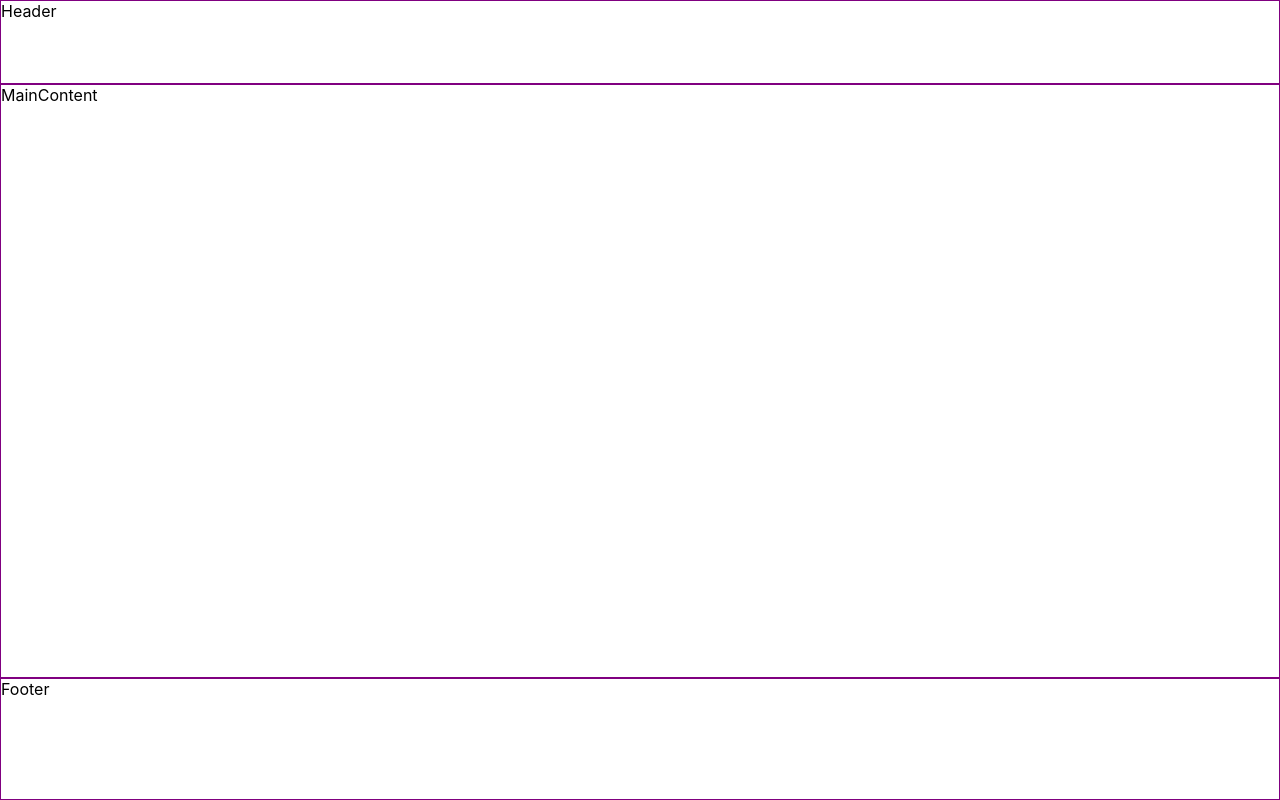
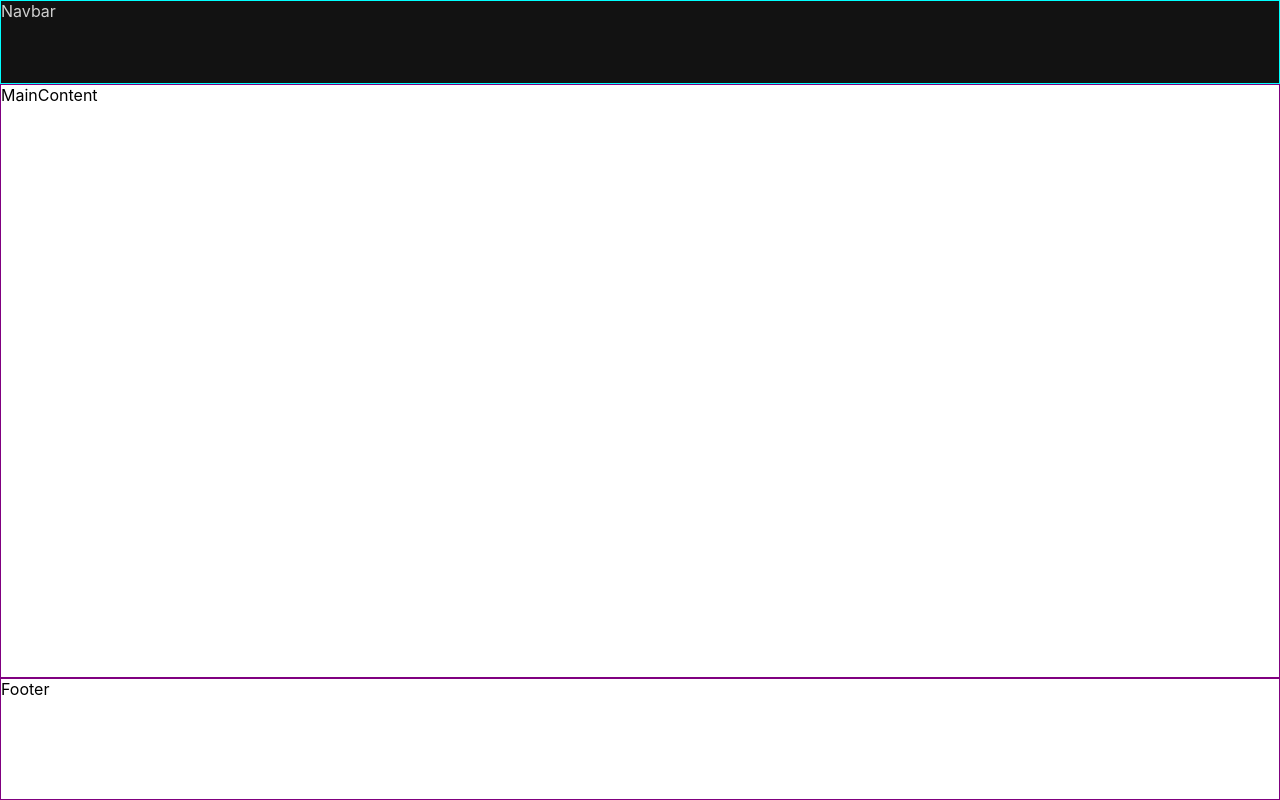
Before and after one commit to lletierce/easy-store-demo, a React (Create React App) app: page / in a window 1280 px wide. Built offline with nearby package versions, Linux system fonts and the light colour scheme.

Commit message:
F01a > HOME > Add <Navbar/>

```diff
--- a/src/components/pages/home/HomePage.js
+++ b/src/components/pages/home/HomePage.js
@@ -1,9 +1,13 @@
 import styled from 'styled-components';
+import Navbar from './Navbar';
 
 export default function HomePage() {
   return (
     <HomePageStyled>
-      <div className='header'>Header</div>
+      <div className='header'>
+        <Navbar />
+      </div>
+
       <div className='mainContent'>MainContent</div>
       <div className='footer'>Footer</div>
     </HomePageStyled>
@@ -19,7 +23,9 @@ const HomePageStyled = styled.div`
   grid-template-rows:    84px 1fr 122px;
 
   .header{
-    border: 1px solid purple;
+    border: 1px solid cyan;
+    background:#121212;
+    color: rgba(255, 255, 255, 0.8);
   }
   .mainContent{
     border: 1px solid purple;
--- /dev/null
+++ b/src/components/pages/home/Navbar.js
@@ -0,0 +1,7 @@
+import React from 'react'
+
+export default function Navbar() {
+  return (
+    <div>Navbar</div>
+  )
+}
```
